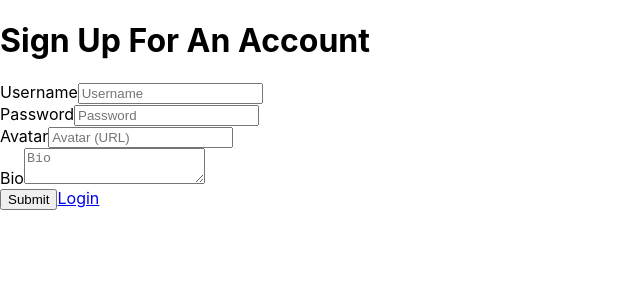
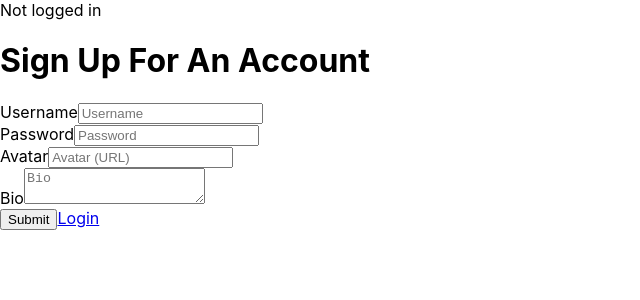
Before and after one commit to warumNicht/arch-frontend, a React (Create React App) app: page / in a window 1280 px wide. Shown: the top 300 px of the page, without its empty margins (0-640 px from the left). Built offline with nearby package versions, Linux system fonts and the light colour scheme.

Commit message:
container component to be connected to redux

```diff
--- a/src/App.tsx
+++ b/src/App.tsx
@@ -3,10 +3,12 @@ import { Switch, Route, BrowserRouter as Router } from "react-router-dom";
 import "./App.css";
 import Login from "./components/login/login";
 import Signup from './components/signup/signup';
+import ProfileContainer from "./containers/profileContainer";
 
 function App() {
   return (
     <div>
+      <ProfileContainer></ProfileContainer>
       <Router>
         <Switch>
 
--- /dev/null
+++ b/src/containers/profileContainer.tsx
@@ -0,0 +1,15 @@
+import React from 'react';
+import { connect } from 'react-redux';
+
+class ProfileContainer extends React.PureComponent<any, any> {
+
+  render() {
+    return (
+     <div>
+        {this.props.token ? this.props.token : 'Not logged in'}
+     </div>
+    )
+  }
+}
+
+export default ProfileContainer;
--- a/src/index.tsx
+++ b/src/index.tsx
@@ -17,8 +17,8 @@ console.log(store.getState())
 const unsubscribe = store.subscribe(() => console.log(store.getState()))
 
 // Dispatch some actions
-store.dispatch(setToken('Learn about actions'))
-// console.log(store.dispatch(getToken()))
+store.dispatch(setToken('This is the token set in redux'))
+console.log(store.getState().token)
 
 
 ReactDOM.render(
```
